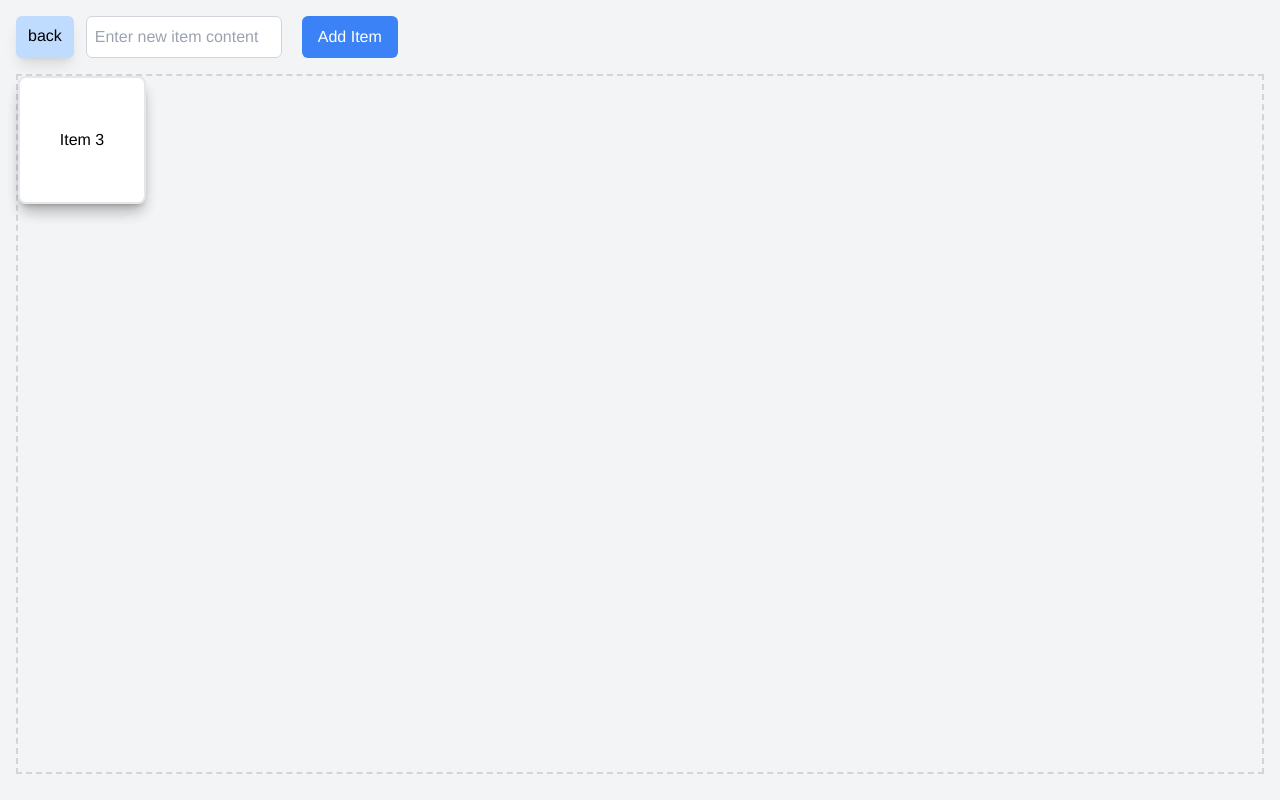
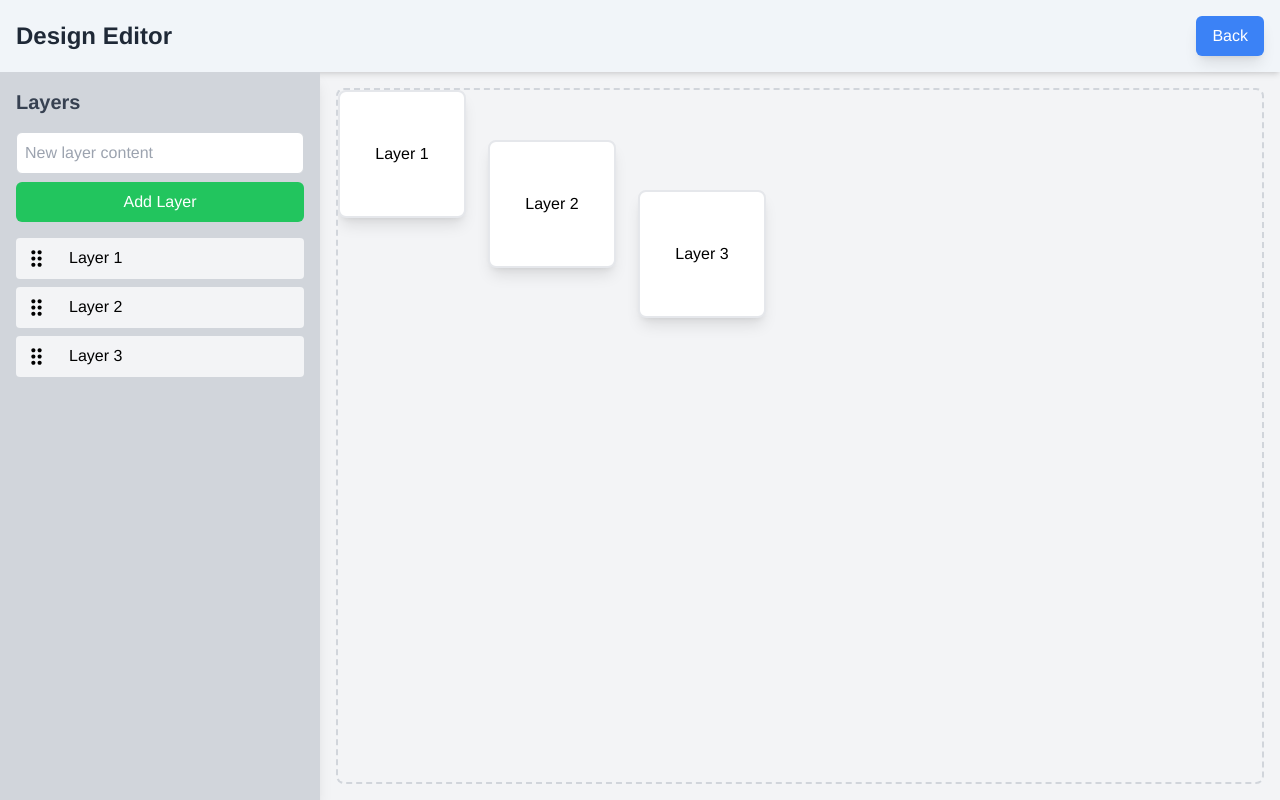
Before and after one commit to vasuahex/webrtc-calling, a React (Vite) app in the folder client/: page /drag in a window 1280 px wide. Built offline with nearby package versions, Linux system fonts and the light colour scheme; a web font is replaced by a local one.

Commit message:
reorder the items with the zindex

```diff
--- a/client/src/routes/Drop.tsx
+++ b/client/src/routes/Drop.tsx
@@ -1,64 +1,149 @@
+import React, { useState } from 'react';
+import { DragDropContext, Droppable, Draggable } from 'react-beautiful-dnd';
+import ReactDraggable from 'react-draggable';
+import { Link } from 'react-router-dom';
+import { MdOutlineDragIndicator } from "react-icons/md";
 
-
-import { useState } from 'react';
-import Draggable from 'react-draggable';
-import { Link } from 'react-router-dom';
-
-const DraggableItem = ({ id, content }: any) => {
+const DraggableItem = ({ id, content, position, zIndex }: any) => {
     return (
-        <Draggable bounds="parent">
-            <div id={id} className="absolute cursor-move bg-white border-2 hover:scale-105 hover:border-blue-500 rounded-lg shadow-lg p-4 w-32 h-32 flex items-center justify-center text-center">
+        <ReactDraggable
+            bounds="parent"
+            defaultPosition={position}
+            onStop={(e, data) => console.log('Stopped', { id, x: data.x, y: data.y })}
+        >
+            <div
+                id={id}
+                style={{ zIndex }} // Apply dynamic z-index here
+                className="absolute cursor-move bg-white border-2 hover:scale-105 hover:border-blue-500 rounded-lg shadow-lg p-4 w-32 h-32 flex items-center justify-center text-center"
+            >
                 {content}
             </div>
-        </Draggable>
+        </ReactDraggable>
     );
 };
 
-const SimpleDragDropComponent = () => {
-    const [items, setItems] = useState([
-        { id: 'item1', content: 'Item 1' },
-        { id: 'item2', content: 'Item 2' },
-        { id: 'item3', content: 'Item 3' },
+const DesignEditor = () => {
+    const [layers, setLayers] = useState([
+        { id: 'layer1', content: 'Layer 1', position: { x: 0, y: 0 }, zIndex: 1 },
+        { id: 'layer2', content: 'Layer 2', position: { x: 150, y: 50 }, zIndex: 2 },
+        { id: 'layer3', content: 'Layer 3', position: { x: 300, y: 100 }, zIndex: 3 },
     ]);
+    const [selectedLayer, setSelectedLayer] = useState(null);
     const [newItemContent, setNewItemContent] = useState('');
 
     const addNewItem = () => {
         if (newItemContent.trim() !== '') {
             const newItem = {
-                id: `item${items.length + 1}`,
+                id: `layer${layers.length + 1}`,
                 content: newItemContent,
+                position: { x: 50, y: 50 },
+                zIndex: layers.length + 1, // Give new layer the highest z-index
             };
-            setItems([...items, newItem]);
+            setLayers([newItem, ...layers]);
             setNewItemContent('');
         }
     };
 
+    const onDragEnd = (result: any) => {
+        if (!result.destination) return;
+
+        const items = Array.from(layers);
+        const [reorderedItem] = items.splice(result.source.index, 1);
+        items.splice(result.destination.index, 0, reorderedItem);
+
+        // Update z-index of layers based on their new order
+        const updatedLayers = items.map((layer, index) => ({
+            ...layer,
+            zIndex: layers.length - index, // Highest index gets the highest z-index
+        }));
+
+        setLayers(updatedLayers);
+    };
+
+    const handleLayerClick = (id: any) => {
+        const maxZIndex = Math.max(...layers.map((layer) => layer.zIndex));
+        const updatedLayers = layers.map((layer) =>
+            layer.id === id ? { ...layer, zIndex: maxZIndex + 1 } : layer
+        );
+        setLayers(updatedLayers);
+        setSelectedLayer(id);
+    };
+
     return (
-        <div className="relative w-full h-screen bg-gray-100 p-4">
+        <div className="flex flex-col h-screen bg-gray-100">
+            <nav className="bg-slate-100 shadow-md p-4">
+                <div className="container mx-auto flex items-center justify-between">
+                    <h1 className="text-2xl font-bold text-gray-800">Design Editor</h1>
+                    <Link
+                        className="px-4 py-2 bg-blue-500 text-white rounded-md shadow-lg hover:bg-blue-600 transition-colors"
+                        to="/"
+                    >
+                        Back
+                    </Link>
+                </div>
+            </nav>
 
-            <div className="mb-4 gap-3 flex">
-                <Link className='px-3 py-2 bg-blue-200 rounded-md shadow-lg' to="/">back</Link>
+            <div className="flex flex-1 overflow-hidden">
+                <div className="w-1/4 bg-gray-300 shadow-lg p-4 overflow-y-auto">
+                    <h2 className="text-xl font-bold mb-4 text-gray-700">Layers</h2>
+                    <div className="mb-4">
                         <input
                             type="text"
                             value={newItemContent}
                             onChange={(e) => setNewItemContent(e.target.value)}
-                    placeholder="Enter new item content"
-                    className="mr-2 p-2 border border-gray-300 rounded-md"
+                            placeholder="New layer content"
+                            className="w-full p-2 border border-gray-300 rounded-md focus:outline-none focus:ring-2 focus:ring-blue-500"
                         />
                         <button
                             onClick={addNewItem}
-                    className="bg-blue-500 text-white px-4 py-2 rounded-md hover:bg-blue-600 transition-colors"
+                            className="mt-2 w-full bg-green-500 text-white px-4 py-2 rounded-md hover:bg-green-600 transition-colors"
                         >
-                    Add Item
+                            Add Layer
                         </button>
                     </div>
-            <div className="relative w-full h-[calc(100vh-100px)] border-2 border-dashed border-gray-300">
-                {items.map((item) => (
-                    <DraggableItem key={item.id} id={item.id} content={item.content} />
+                    <DragDropContext onDragEnd={onDragEnd}>
+                        <Droppable droppableId="layers">
+                            {(provided) => (
+                                <ul {...provided.droppableProps} ref={provided.innerRef} className="space-y-2">
+                                    {layers.map((layer, index) => (
+                                        <Draggable key={layer.id} draggableId={layer.id} index={index}>
+                                            {(provided) => (
+                                                <div
+                                                    ref={provided.innerRef}
+                                                    {...provided.draggableProps}
+                                                    {...provided.dragHandleProps}
+                                                    className={`p-2 flex gap-5 bg-gray-100 rounded cursor-move ${selectedLayer === layer.id ? 'border-2 border-blue-500' : ''
+                                                        } hover:bg-gray-200 transition-colors`}
+                                                    onClick={() => handleLayerClick(layer.id)} // Handle click to bring to top
+                                                >
+                                                    <MdOutlineDragIndicator size={25} />
+                                                    {layer.content}
+                                                </div>
+                                            )}
+                                        </Draggable>
                                     ))}
+                                    {provided.placeholder}
+                                </ul>
+                            )}
+                        </Droppable>
+                    </DragDropContext>
+                </div>
+                <div className="flex-1 p-4">
+                    <div className="relative w-full h-full border-2 border-dashed border-gray-300 rounded-lg bg-gray-100 overflow-hidden">
+                        {layers.map((layer) => (
+                            <DraggableItem
+                                key={layer.id}
+                                id={layer.id}
+                                content={layer.content}
+                                position={layer.position}
+                                zIndex={layer.zIndex} // Pass zIndex to DraggableItem
+                            />
+                        ))}
+                    </div>
+                </div>
             </div>
         </div>
     );
 };
 
-export default SimpleDragDropComponent;
+export default DesignEditor;
```
Lines whose indentation alone changed are shown as unchanged.
